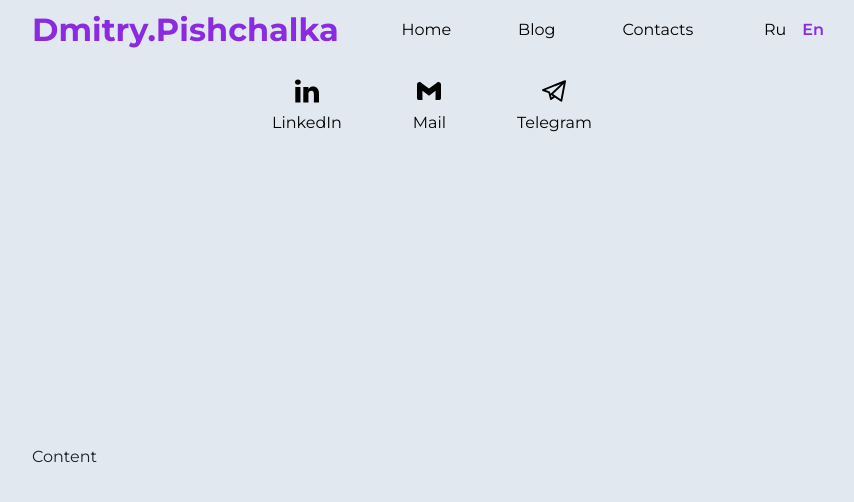
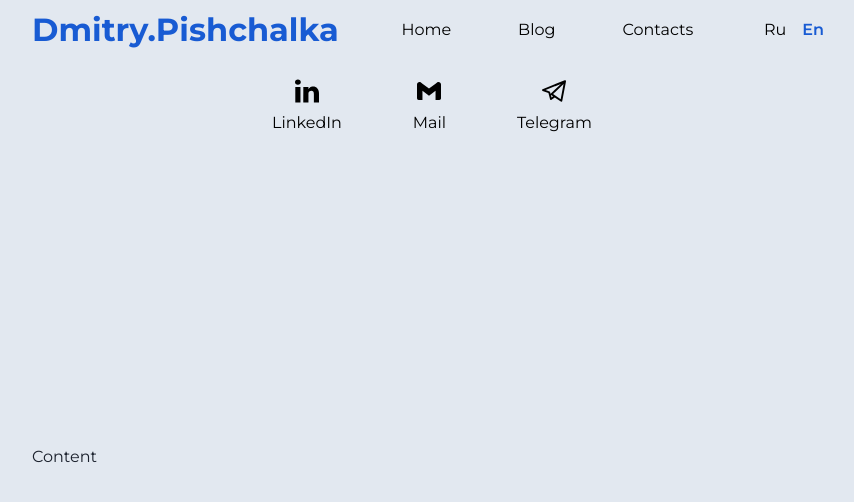
Before and after one commit to dmitryprogrammer/personal-website, a React (Vite) app: page / in a window 1280 px wide. In both pictures the pointer is over the link "Dmitry.Pishchalka". Shown: the top 502 px of the page, without its empty margins (208-1062 px from the left). Built offline with nearby package versions, Linux system fonts and the light colour scheme.

Commit message:
fix build errors

```diff
--- a/src/components/header/languages-switcher/languages-switcher.scss
+++ b/src/components/header/languages-switcher/languages-switcher.scss
@@ -1,3 +1,5 @@
+@use 'sass:color';
+
 .languages-switcher {
   display: flex;
   align-items: center;
@@ -17,7 +19,7 @@
     }
 
     &.active {
-      color: blueviolet;
+      color: color.adjust(CornflowerBlue, $lightness: -20%);
 
       &:hover {
         color: #000;
--- a/src/components/header/logo/logo.scss
+++ b/src/components/header/logo/logo.scss
@@ -1,3 +1,5 @@
+@use 'sass:color';
+
 .logo {
   color: #000;
 
@@ -7,7 +9,7 @@
     transition: color 0.3s ease;
 
     &:hover {
-      color: blueviolet;
+      color: color.adjust(CornflowerBlue, $lightness: -20%);
     }
   }
 }
```
